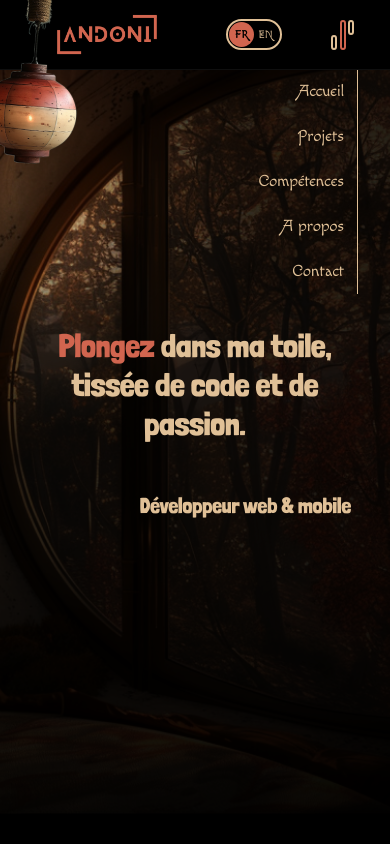
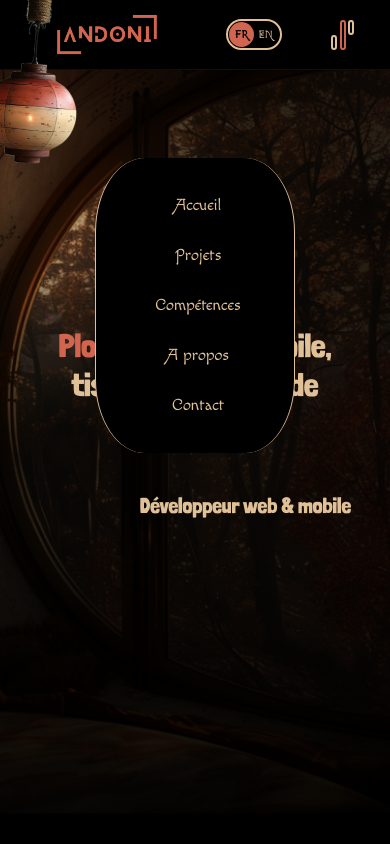
Before and after one commit to lapand/My-portfolio, a Next.js app: page / in a window 390 px wide. Both pictures are taken after a click on the button 343 px from the left and 34 px from the top of the page. Shown: the top 844 px of the page. Built offline with nearby package versions, Linux system fonts and the light colour scheme; a web font is replaced by a local one.

Commit message:
responsive smartphone

```diff
--- a/components/Menu.tsx
+++ b/components/Menu.tsx
@@ -1,6 +1,6 @@
 import { Link, scroller } from 'react-scroll';
 import styles from "@/styles/Menu.module.css";
-import { useState, useRef } from 'react';
+import { useState, useRef, useEffect } from 'react';
 import { motion } from 'framer-motion';
 import { useTranslation } from "react-i18next";
 
@@ -13,22 +13,15 @@ const Menu: React.FC = () => {
     const [isClicked, setIsClicked] = useState(false);
     const { t } = useTranslation();
     const menuArray: string[] = t('menu', { returnObjects: true }) as string[];
+    const [windowWidth, setWindowWidth] = useState<number>(0);
 
-    const liJSX = menuArray.map((item, index) => {
-      return(
-        <li key={item}>
-          <Link
-            className={`${styles.navLink} font-size1`}
-            to={sectionNames[index]}
-            smooth={true}
-            duration={800}
-            onClick={() => scrollToSection(sectionNames[index])}
-          >
-            {item}
-          </Link>
-        </li>
-      );
-    })
+    useEffect(() => {
+      const handleResize = () => {
+        setWindowWidth(window.innerWidth);
+      }
+      window.addEventListener('resize', handleResize);
+      return () => removeEventListener('resize', handleResize);
+    }, []);
 
     const scrollToSection = (sectionId: string) => {
       scroller.scrollTo(sectionId, {
@@ -42,6 +35,25 @@ const Menu: React.FC = () => {
       setIsMenuVisible(isMenuVisible => !isMenuVisible);
       setIsClicked(isClicked => !isClicked);
     }
+
+    const liJSX = menuArray.map((item, index) => {
+      return(
+        <li key={item}>
+          <Link
+            className={`${styles.navLink} font-size1`}
+            to={sectionNames[index]}
+            smooth={true}
+            duration={800}
+            onClick={() => {
+              scrollToSection(sectionNames[index]);
+              windowWidth <= 500 && setIsMenuVisible(false);
+            }}
+          >
+            {item}
+          </Link>
+        </li>
+      );
+    })
 
     return(
       <div className={styles.menu}>
--- a/styles/Header.module.css
+++ b/styles/Header.module.css
@@ -4,16 +4,17 @@
     height: var(--header-height);
     background-color: black;
     border-bottom: 1px solid rgb(15, 15, 15);
-    /* background-image: linear-gradient(to bottom, black, black 60%,rgb(10, 10, 10) 100%); */
     padding: 0 40px;
-    /* background-image: url('../public/header-background.svg'); */
-    /* background-size: auto 100%; */
-    /* background-repeat: no-repeat; */
     z-index: 2;
     display: flex;
     align-items: center;
     justify-content: space-between;
     /* border: 2px solid rgb(46, 255, 60); */
+}
+@media screen and (max-width: 500px) {
+  .header {
+      z-index: 3;
+  }
 }
 
 .black-bg {
--- a/styles/Home.module.css
+++ b/styles/Home.module.css
@@ -49,7 +49,6 @@
 }
 
 .homeContainer * {
-    position: relative;
     z-index: 2;
 }
 
@@ -83,6 +82,7 @@
     transform-origin: top center;
     animation: swing 6s ease-in-out infinite;
     pointer-events: none;
+    z-index: 3;
     /* border: 2px solid white; */
 }
 @media screen and (max-width: 500px){
--- a/styles/Menu.module.css
+++ b/styles/Menu.module.css
@@ -72,3 +72,22 @@
     opacity: .7;
     cursor: pointer;
 }
+
+@media screen and (max-width: 500px) {
+    .menu {
+        position: inherit;
+    }
+    .nav {
+        min-width: 200px;
+        top: 200%;
+        right: calc(50% - 100px);
+        background-color: black;
+        border-radius: 25%;
+        padding: 20px;
+        border-left:1px solid #E0C097;
+    }
+    .nav li {
+        justify-content: center;
+        margin: 5px;
+    }
+}
```
